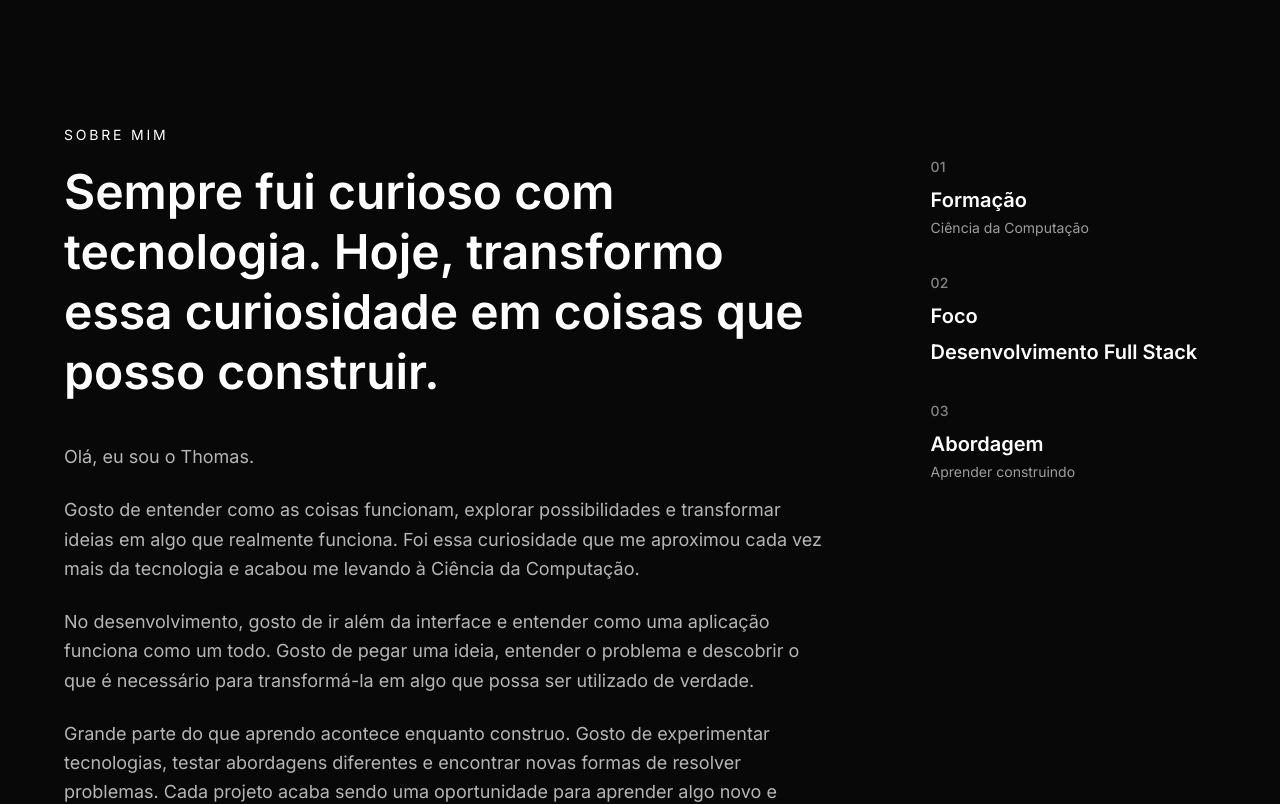
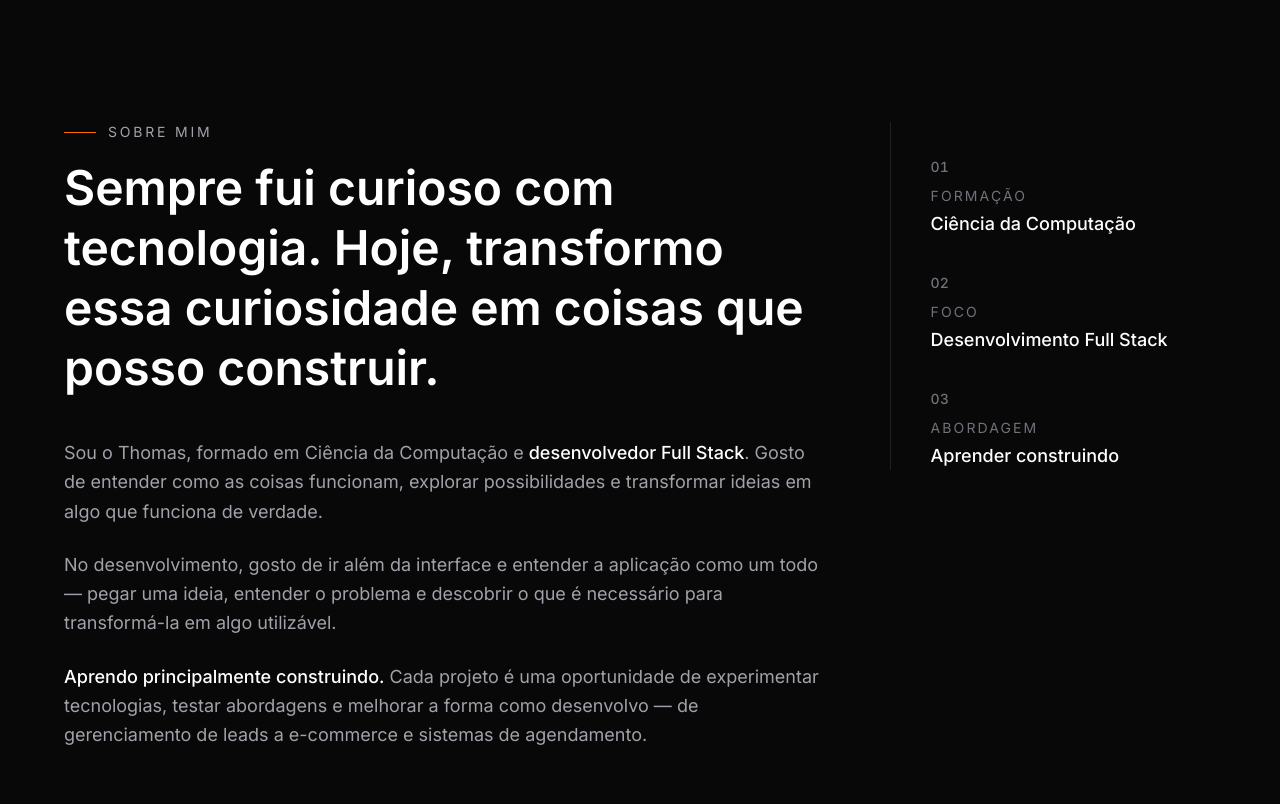
Before and after one commit to ThomasHenrique1/tnhz-dev-v2, a Next.js app: page / in a window 1280 px wide. Shown: the part 1780-2584 px from the top of the page. Built offline with nearby package versions, Linux system fonts and the light colour scheme.

Commit message:
feat(profile): reorganiza apresentação do perfil
- Organiza a seção em conteúdo principal e fatos do perfil
- Ajusta tipografia, espaçamento e cores do conteúdo

```diff
--- a/components/sections/profile.tsx
+++ b/components/sections/profile.tsx
@@ -1,92 +1,94 @@
+const facts = [
+  {
+    number: "01",
+    label: "Formação",
+    value: "Ciência da Computação",
+  },
+  {
+    number: "02",
+    label: "Foco",
+    value: "Desenvolvimento Full Stack",
+  },
+  {
+    number: "03",
+    label: "Abordagem",
+    value: "Aprender construindo",
+  },
+];
+
 export default function Profile() {
   return (
     <section
       id="sobre"
-      className="w-full px-6 py-24 sm:px-10 lg:px-16"
+      className="w-full px-6 py-20 sm:px-10 sm:py-24 lg:px-16"
     >
       <div className="mx-auto max-w-7xl">
-        <div className="grid gap-16 lg:grid-cols-[1.4fr_0.6fr] lg:items-start">
+        <div className="grid gap-14 lg:grid-cols-[1.4fr_0.6fr] lg:items-start lg:gap-16">
+          {/* Coluna principal */}
           <div>
-            <span className="text-sm uppercase tracking-[0.2em]">
-              Sobre mim
-            </span>
+            {/* Rótulo */}
+            <div className="flex items-center gap-3">
+              <span
+                className="h-px w-6 bg-accent sm:w-8"
+                aria-hidden="true"
+              />
 
-            <h2 className="mt-4 max-w-3xl text-4xl font-semibold leading-tight sm:text-5xl">
+              <span className="text-xs uppercase tracking-[0.16em] text-text-secondary sm:text-sm sm:tracking-[0.2em]">
+                Sobre mim
+              </span>
+            </div>
+
+            <h2 className="mt-4 max-w-3xl text-3xl font-semibold leading-tight text-text-primary sm:text-5xl">
               Sempre fui curioso com tecnologia. Hoje, transformo essa
               curiosidade em coisas que posso construir.
             </h2>
 
-            <div className="mt-10 max-w-3xl space-y-6 text-base leading-relaxed opacity-70 sm:text-lg">
+            <div className="mt-8 max-w-3xl space-y-5 text-base leading-relaxed text-text-secondary sm:mt-10 sm:space-y-6 sm:text-lg">
               <p>
-                Olá, eu sou o Thomas.
-              </p>
-
-              <p>
-                Gosto de entender como as coisas funcionam, explorar
-                possibilidades e transformar ideias em algo que realmente
-                funciona. Foi essa curiosidade que me aproximou cada vez mais
-                da tecnologia e acabou me levando à Ciência da Computação.
+                Sou o Thomas, formado em Ciência da Computação e{" "}
+                <strong className="font-medium text-text-primary">
+                  desenvolvedor Full Stack
+                </strong>
+                . Gosto de entender como as coisas funcionam, explorar
+                possibilidades e transformar ideias em algo que funciona de
+                verdade.
               </p>
 
               <p>
                 No desenvolvimento, gosto de ir além da interface e entender
-                como uma aplicação funciona como um todo. Gosto de pegar uma
-                ideia, entender o problema e descobrir o que é necessário para
-                transformá-la em algo que possa ser utilizado de verdade.
+                a aplicação como um todo — pegar uma ideia, entender o
+                problema e descobrir o que é necessário para transformá-la em
+                algo utilizável.
               </p>
 
               <p>
-                Grande parte do que aprendo acontece enquanto construo. Gosto
-                de experimentar tecnologias, testar abordagens diferentes e
-                encontrar novas formas de resolver problemas. Cada projeto
-                acaba sendo uma oportunidade para aprender algo novo e melhorar
-                a forma como desenvolvo.
-              </p>
-
-              <p>
-                Ao longo desse processo, já construí projetos envolvendo
-                gerenciamento de leads, e-commerce e sistemas de agendamento,
-                explorando diferentes tecnologias e desafios em cada um deles.
+                <strong className="font-medium text-text-primary">
+                  Aprendo principalmente construindo.
+                </strong>{" "}
+                Cada projeto é uma oportunidade de experimentar tecnologias,
+                testar abordagens e melhorar a forma como desenvolvo — de
+                gerenciamento de leads a e-commerce e sistemas de agendamento.
               </p>
             </div>
           </div>
 
-          <div className="grid gap-8 border-t border-black/10 pt-8 lg:border-t-0 lg:border-l lg:pl-10">
-            <div>
-              <span className="text-sm font-medium opacity-50">01</span>
+          {/* Coluna lateral */}
+          <div className="grid gap-7 border-t border-border-subtle pt-8 sm:gap-8 lg:border-l lg:border-t-0 lg:pl-10">
+            {facts.map((fact) => (
+              <div key={fact.number} className="group">
+                <span className="text-sm font-medium tabular-nums text-text-muted transition-colors duration-300 group-hover:text-accent">
+                  {fact.number}
+                </span>
 
-              <h3 className="mt-2 text-xl font-semibold">
-                Formação
-              </h3>
+                <h3 className="mt-2 text-xs uppercase tracking-[0.15em] text-text-muted sm:text-sm">
+                  {fact.label}
+                </h3>
 
-              <p className="mt-1 text-sm opacity-60">
-                Ciência da Computação
-              </p>
-            </div>
-
-            <div>
-              <span className="text-sm font-medium opacity-50">02</span>
-
-              <h3 className="mt-2 text-xl font-semibold">
-                Foco
-              </h3>
-
-              <p className="mt-2 text-xl font-semibold">
-                Desenvolvimento Full Stack
-              </p>
-            </div>
-
-            <div>
-              <span className="text-sm font-medium opacity-50">03</span>
-
-              <h3 className="mt-2 text-xl font-semibold">
-                Abordagem
-              </h3>
-
-              <p className="mt-1 text-sm opacity-60">
-                Aprender construindo
-              </p>
-            </div>
+                <p className="mt-1 text-base font-medium text-text-primary sm:text-lg">
+                  {fact.value}
+                </p>
+              </div>
+            ))}
           </div>
         </div>
       </div>
```
